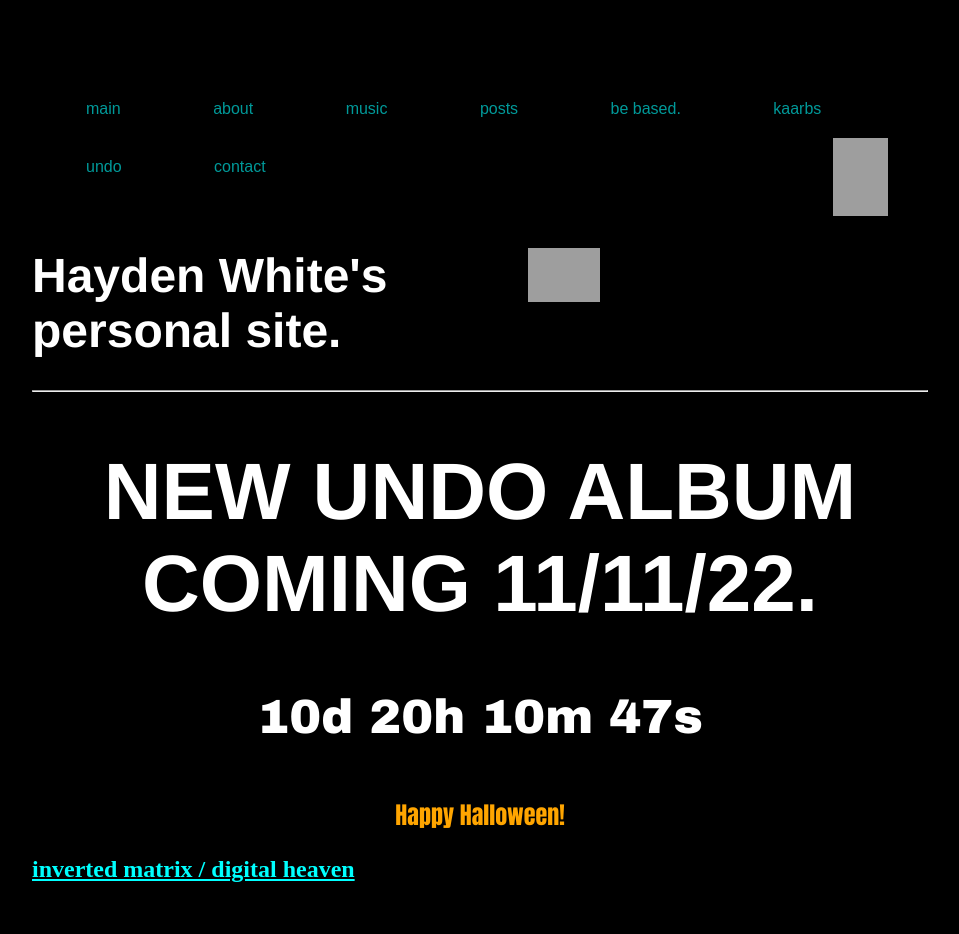
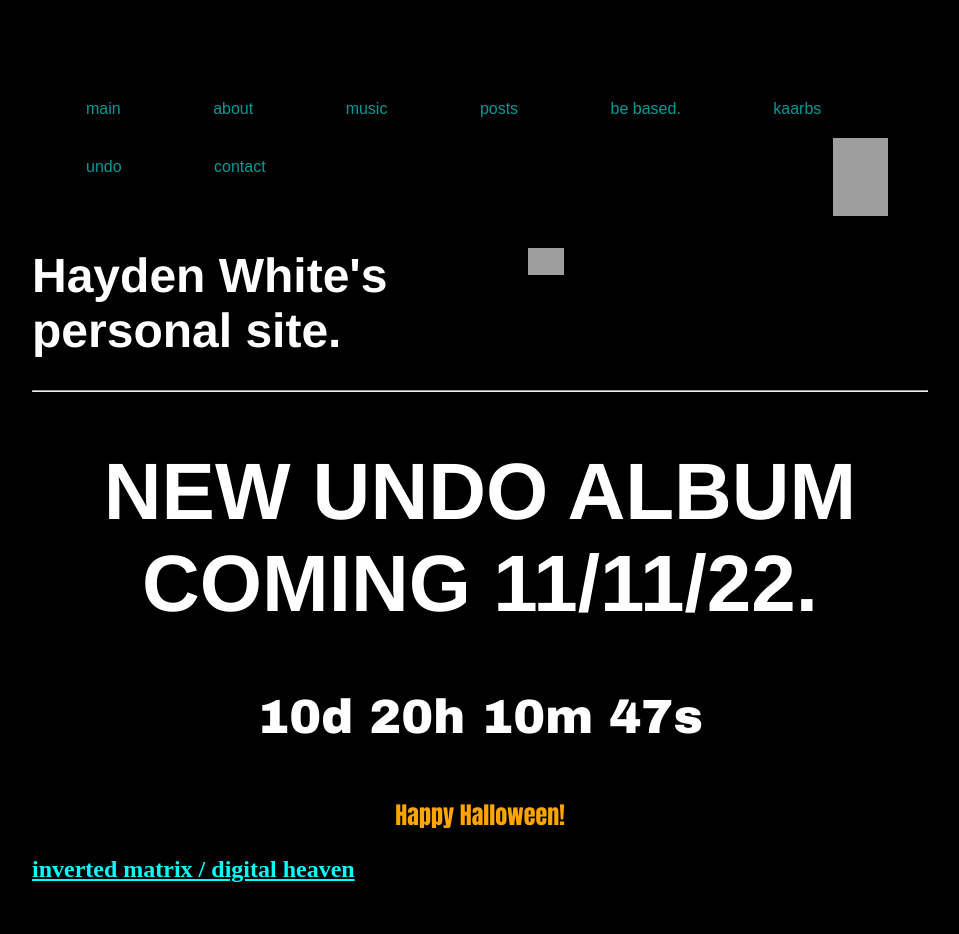
Before and after one commit to whiteVHS/whiteVHS.github.io, a Jekyll site: the page built from index.html, in a window 1280 px wide. Shown: the top 934 px of the page, without its empty margins (160-1119 px from the left). Built offline with Jekyll 4.4.1, drawn with Linux system fonts in a browser that asks for light colours; grey boxes are pictures that could not be loaded.

Commit message:
Update index.html

```diff
--- a/index.html
+++ b/index.html
@@ -2,7 +2,7 @@
 layout: default
 title: Happy Hacking!
 ---
-<div class="img-right"><img src="https://64.media.tumblr.com/4805794826d8f395e02159e80a9d2fda/347aba48b744c21e-22/s540x810/ce5abac4efccfc94068bfd1e1dd9bede98d62ec4.gifv" width="18%"></div>
+<div class="img-right"><img src="https://64.media.tumblr.com/4805794826d8f395e02159e80a9d2fda/347aba48b744c21e-22/s540x810/ce5abac4efccfc94068bfd1e1dd9bede98d62ec4.gifv" width="9%"></div>
 <div class="blurb">
         <h1>Hayden White's personal site.</h1>
 	<hr>
```
